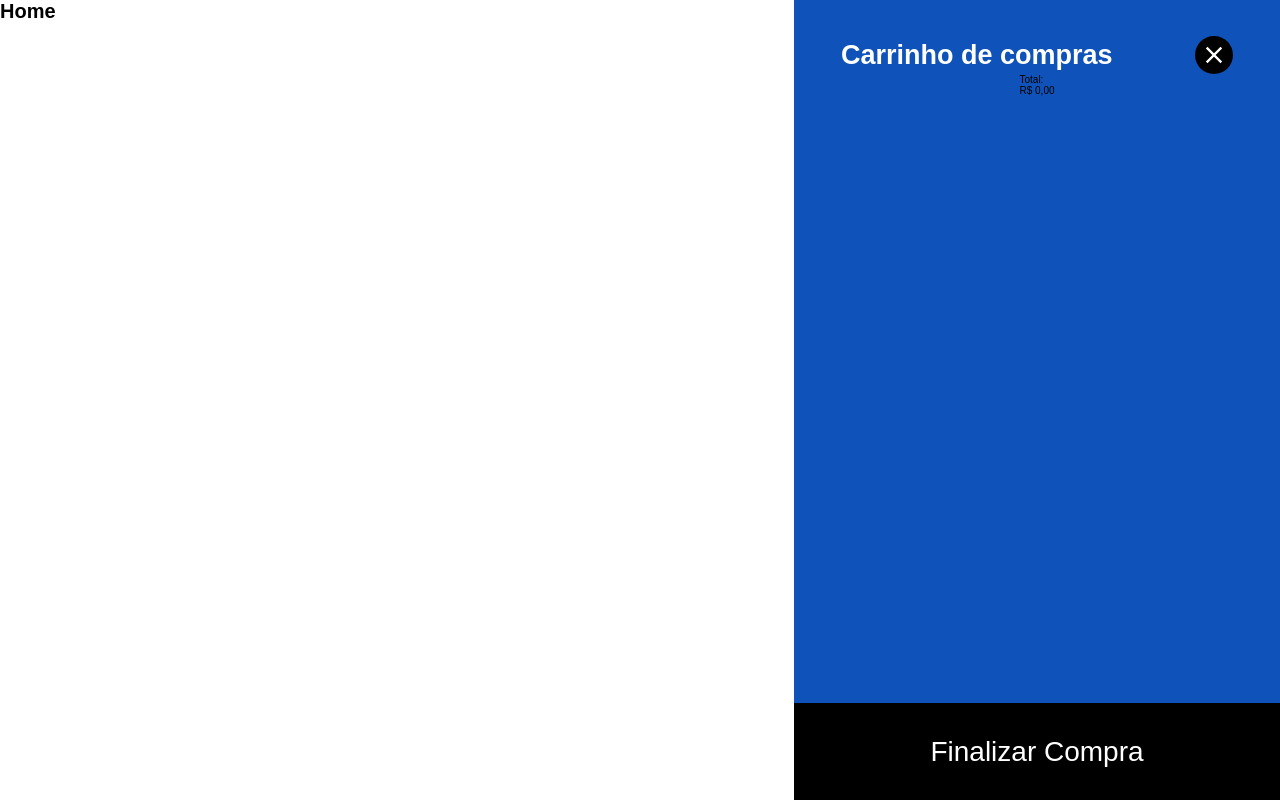
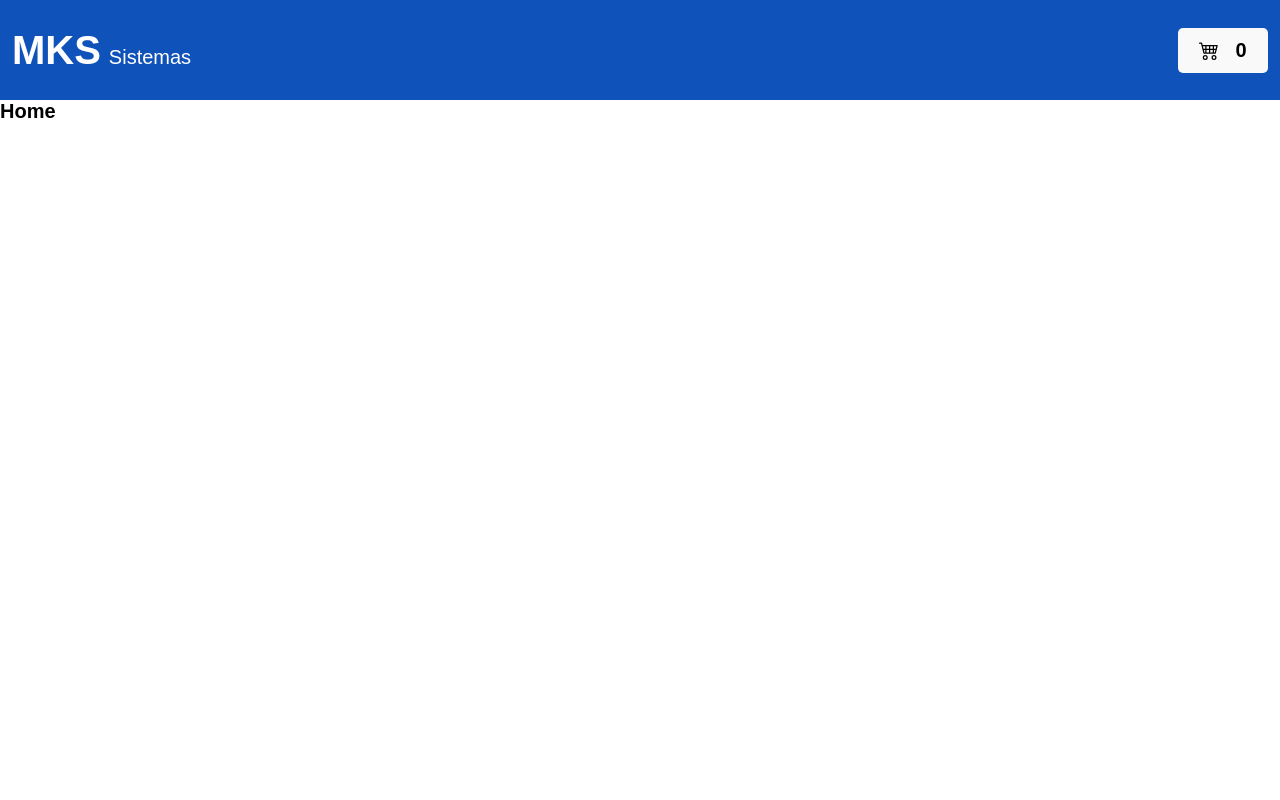
Before and after one commit to xtirian/MKS, a Next.js app: page / in a window 1280 px wide. Built offline with nearby package versions, Linux system fonts and the light colour scheme.

Commit message:
feat: header component

```diff
--- /dev/null
+++ b/src/components/header/Header.component.tsx
@@ -0,0 +1,51 @@
+import React from "react";
+import styles from "./Header.module.scss";
+import { BsCart4 } from "react-icons/bs";
+import { motion, useAnimation } from "framer-motion";
+import { useDispatch } from "react-redux";
+
+export const Header = () => {
+  const dispatch = useDispatch();
+  const toggleSidebar = () => {
+    dispatch({ type: "TOGGLE_SIDEBAR" });
+  };
+  const controls = useAnimation();
+  const startWaveAnimation = () => {
+    controls.start({
+      scale: [0.85, 1.15, 0.95, 1],
+
+      transition: { duration: 0.5 },
+    });
+
+    toggleSidebar();
+  };
+
+  return (
+    <header className={styles.headerSect}>
+      <div className={styles.headerContainer}>
+        <div className={styles.headerTitle}>
+          <h1>
+            MKS
+            <span>Sistemas</span>
+          </h1>
+        </div>
+        <motion.button
+          className={styles.cartButton}
+          onClick={startWaveAnimation}
+          initial={{ scale: 1 }}
+          animate={controls}
+          transition={{
+            type: "spring",
+            damping: 10,
+            stiffness: 50,
+            mass: 0.5,
+          }}
+        >
+          <BsCart4 />
+          <p>0</p>
+          {/* TODO: Atualizar para colocar o número de itens do carrinho vindos do Redux */}
+        </motion.button>
+      </div>
+    </header>
+  );
+};
--- /dev/null
+++ b/src/components/header/Header.module.scss
@@ -0,0 +1,47 @@
+@use "../../styles/var.scss" as *;
+@use "../../styles/mixin.scss" as mix;
+
+.headerSect {
+  background-color: $bg1;
+  width: 100%;
+  height: 100px;
+  display: flex;
+  justify-content: space-between;
+  align-items: center;
+  padding: 28px 0;
+}
+
+.headerContainer {
+  @include mix.ContainerXS;
+  height: 100%;
+  display: flex;
+  justify-content: space-between;
+  align-items: center;
+}
+
+.headerTitle {
+  color: $textc-100;
+  h1 {
+    @include mix.HeadingXL;
+  }
+  span{
+    margin-left: 8px;
+    @include mix.HeadingM;
+  }
+}
+
+.cartButton{
+  background-color: $bg0;
+  color: $textc-1000;
+  padding: 10px 20px;
+  border-radius: 5px;
+  cursor: pointer;
+  width: 90px;
+  height: 45px;
+  display: flex;
+  justify-content: center;
+  align-items: center;
+  gap: 15.99px;
+
+  @include mix.ButtonM;
+}
--- a/src/pages/_app.tsx
+++ b/src/pages/_app.tsx
@@ -9,6 +9,7 @@ import { AppProvider } from "@/services/reduxProvider";
 
 import "@/styles/global.scss";
 import { SideBar } from "@/components/sideBar/SideBar.component";
+import { Header } from "@/components/header/Header.component";
 
 function MyApp({ Component, pageProps }: AppProps) {
   return (
@@ -17,7 +18,7 @@ function MyApp({ Component, pageProps }: AppProps) {
         <title>MKS Challenge - xTirian</title>
       </Head>
       <AppProvider>
-        {/* <Header /> */}
+        <Header />
         <main>
           <SideBar />
           <Component {...pageProps} />
--- a/src/services/context/sidebar.context.ts
+++ b/src/services/context/sidebar.context.ts
@@ -1,7 +1,7 @@
 import { createContext } from "react";
 
 export const sidebarReducer = (
-  state = { isOpen: true },
+  state = { isOpen: false },
   action: { type: any }
 ) => {
   switch (action.type) {
@@ -13,7 +13,7 @@ export const sidebarReducer = (
 };
 
 export const SidebarContext = createContext({
-  isOpen: true,
+  isOpen: false,
   toggleSidebar: () => {},
 });
 
--- a/src/styles/_mixin.scss
+++ b/src/styles/_mixin.scss
@@ -1,12 +1,50 @@
+@use "./var" as *;
 
-
+// TYPOGRAPHY
+@mixin HeadingXL {
+  font-size: 4rem;
+  font-weight: 700;
+}
 @mixin HeadingL {
   font-size: 2.7rem;
   font-weight: 700;
   line-height: 3.291rem;
 }
+@mixin HeadingM {
+  font-size: 2rem;
+  font-weight: 300;
+}
 
+// BUTTON
 @mixin Button {
-  font-size: 28px;
-            line-height: 15px;
+  font-size: 2.8rem;
+  line-height: 15px;
 }
+@mixin ButtonM {
+  font-size: 2rem;
+  line-height: 15px;
+  font-weight: 700;
+}
+
+// CONTAINER
+@mixin ContainerXS {
+  width: $container-xs;
+  margin: 0 auto;
+}
+@mixin ContainerSM {
+  width: $container-sm;
+  margin: 0 auto;
+}
+@mixin ContainerMD {
+  width: $container-md;
+  margin: 0 auto;
+}
+@mixin ContainerLG {
+  width: $container-lg;
+  margin: 0 auto;
+}
+@mixin ContainerXL {
+  width: $container-xl;
+  max-width: 1280px;
+  margin: 0 auto;
+}
```
